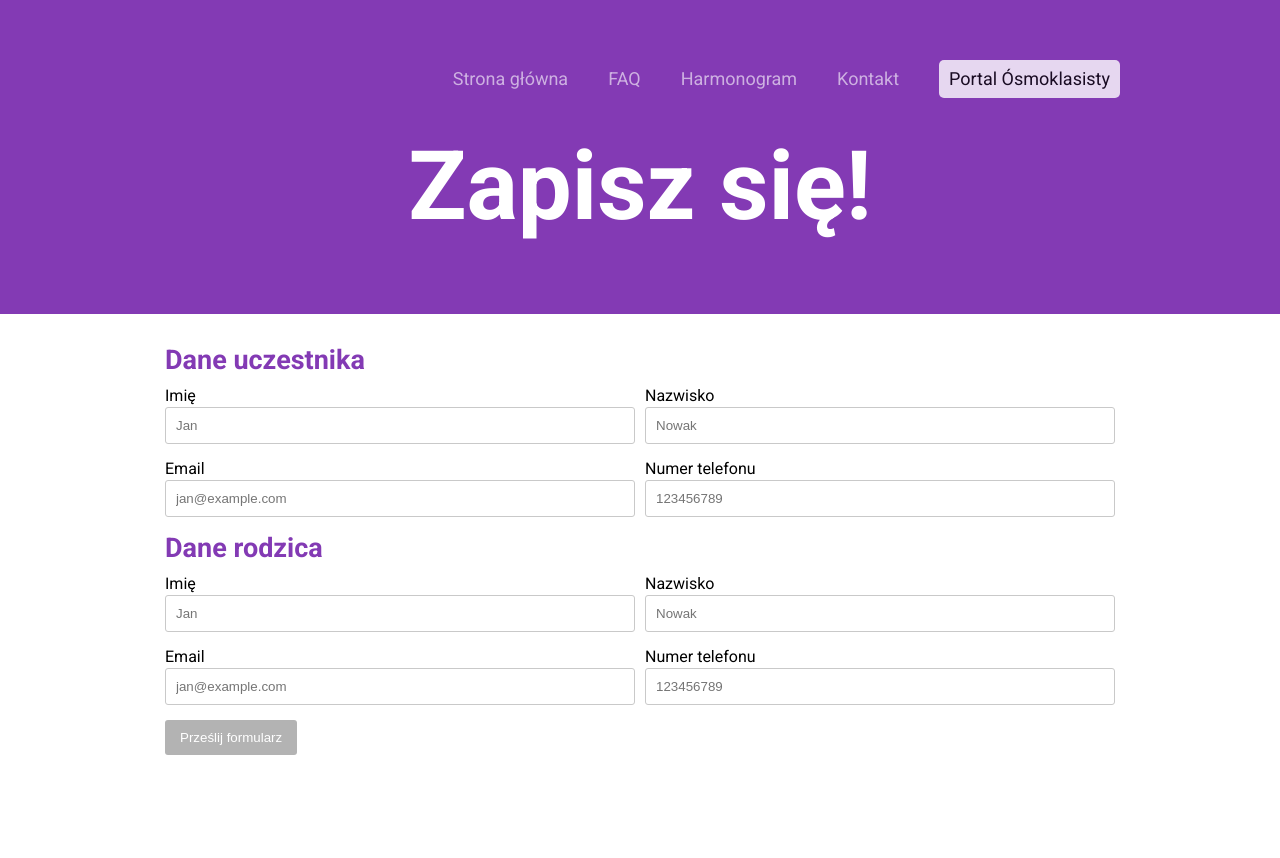
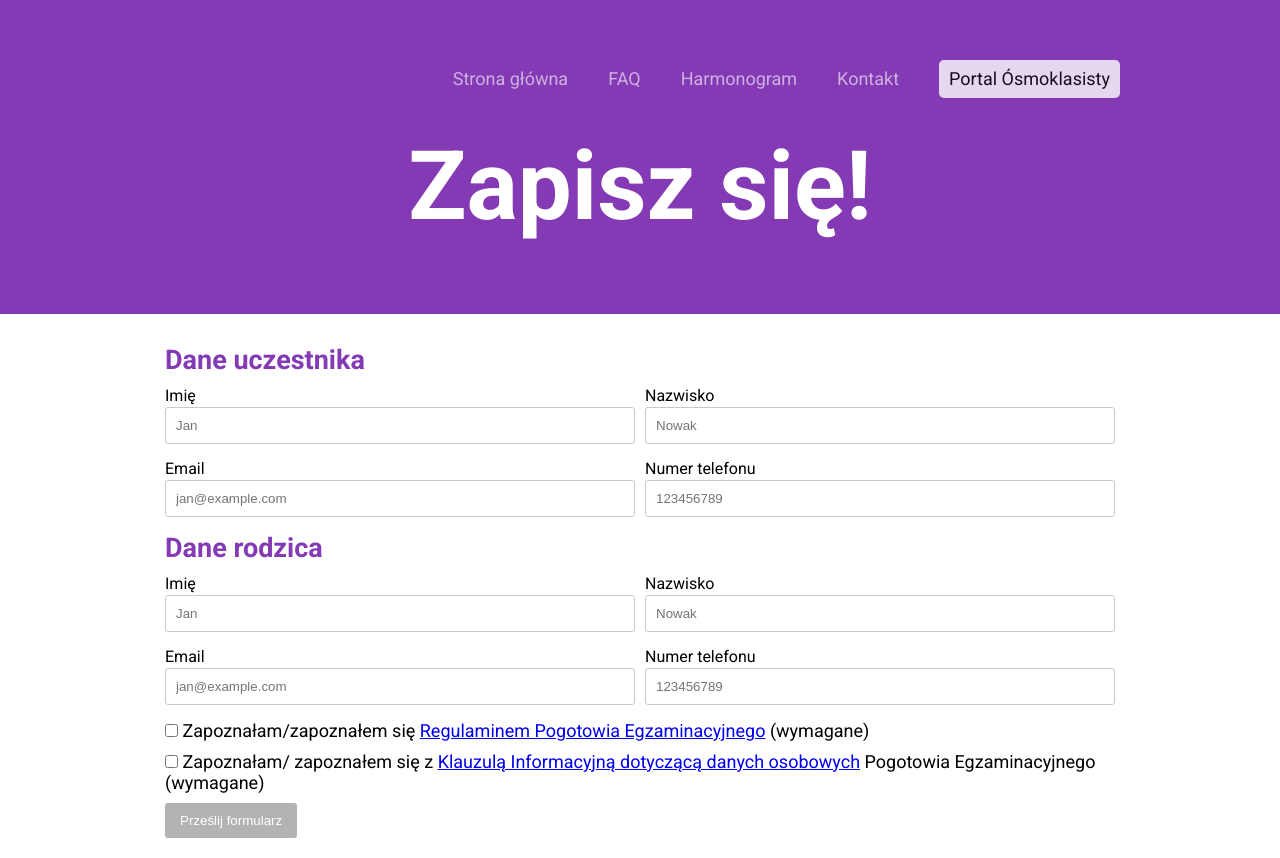
Before and after one commit to stanislawdera/pogotowie-osmoklasisty, a Next.js app: page /zapisz-sie in a window 1280 px wide. Before the commit the page ends 800 px from the top, so only its background shows below. Built offline with nearby package versions, Linux system fonts and the light colour scheme.

Commit message:
Add checkboxes

```diff
--- a/pages/zapisz-sie.js
+++ b/pages/zapisz-sie.js
@@ -13,6 +13,7 @@ import useYupValidationResolver from "utils/useYupValidationResolver";
 import validationSchema from "utils/signUpFormValidationSchema";
 import { Alert } from "components/atoms/Alert/Alert.styles";
 import { getErrorText } from "utils/getErrorText";
+import Link from "next/link";
 
 export default function ZapiszSie() {
   const resolver = useYupValidationResolver(validationSchema);
@@ -26,6 +27,10 @@ export default function ZapiszSie() {
   const whenDone = () => router.push("/thank-you");
   const [loading, setLoading] = useState(false);
   const [error, setError] = useState(false);
+
+  // checkboxes
+  const [checkboxOne, setCheckboxOne] = useState(false);
+  const [checkboxTwo, setCheckboxTwo] = useState(false);
 
   const onSubmit = (data) => doSignUp(data, setLoading, setError, whenDone);
 
@@ -112,9 +117,48 @@ export default function ZapiszSie() {
 
           <Row>
             <Col width="100%">
+              <label>
+                <input
+                  type="checkbox"
+                  checked={checkboxOne}
+                  onChange={() => setCheckboxOne(!checkboxOne)}
+                />{" "}
+                Zapoznałam/zapoznałem się{" "}
+                <Link href="https://firebasestorage.googleapis.com/v0/b/testpogotowia.appspot.com/o/terms_2022%2FREGULAMIN%20PROJEKTU%20Pogotowie8klasisty.pdf?alt=media&token=71a6755b-be20-46c9-ba34-bd287d3fb95f">
+                  Regulaminem Pogotowia Egzaminacyjnego
+                </Link>{" "}
+                (wymagane)
+              </label>
+            </Col>
+          </Row>
+
+          <Row>
+            <Col width="100%">
+              <label>
+                <input
+                  type="checkbox"
+                  checked={checkboxTwo}
+                  onChange={() => setCheckboxTwo(!checkboxTwo)}
+                />{" "}
+                Zapoznałam/ zapoznałem się z{" "}
+                <Link href="https://firebasestorage.googleapis.com/v0/b/testpogotowia.appspot.com/o/terms_2022%2FKlauzula_Informacyjna_PogotowieEgzaminacyjne.pdf?alt=media&token=d52e8559-f50b-4962-bf8f-06b9d9c46c1e">
+                  Klauzulą Informacyjną dotyczącą danych osobowych
+                </Link>{" "}
+                Pogotowia Egzaminacyjnego (wymagane)
+              </label>
+            </Col>
+          </Row>
+
+          <Row>
+            <Col width="100%">
               <Button
                 type="submit"
-                disabled={!isValid || (loading && "disabled")}
+                disabled={
+                  !isValid ||
+                  checkboxOne == false ||
+                  checkboxTwo == false ||
+                  (loading && "disabled")
+                }
               >
                 {loading ? "Proszę czekać..." : "Prześlij formularz"}
               </Button>
```
